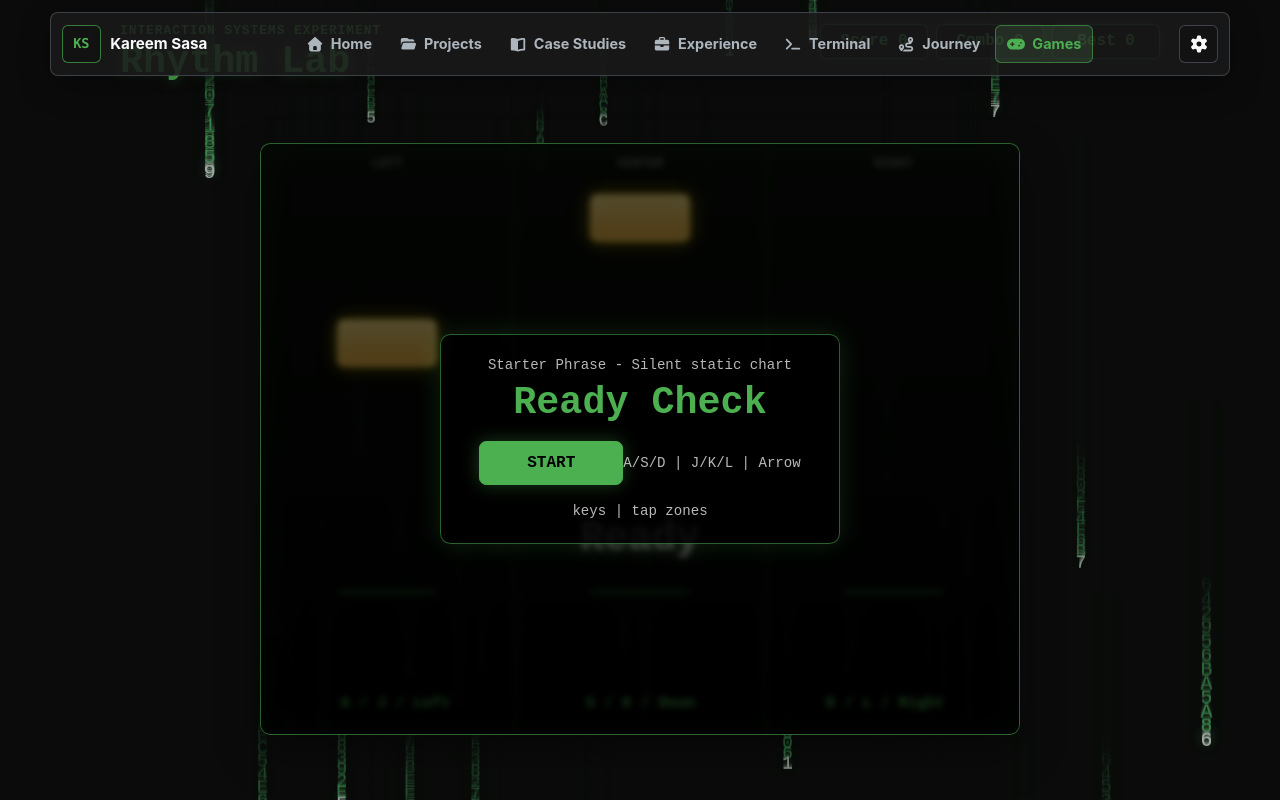
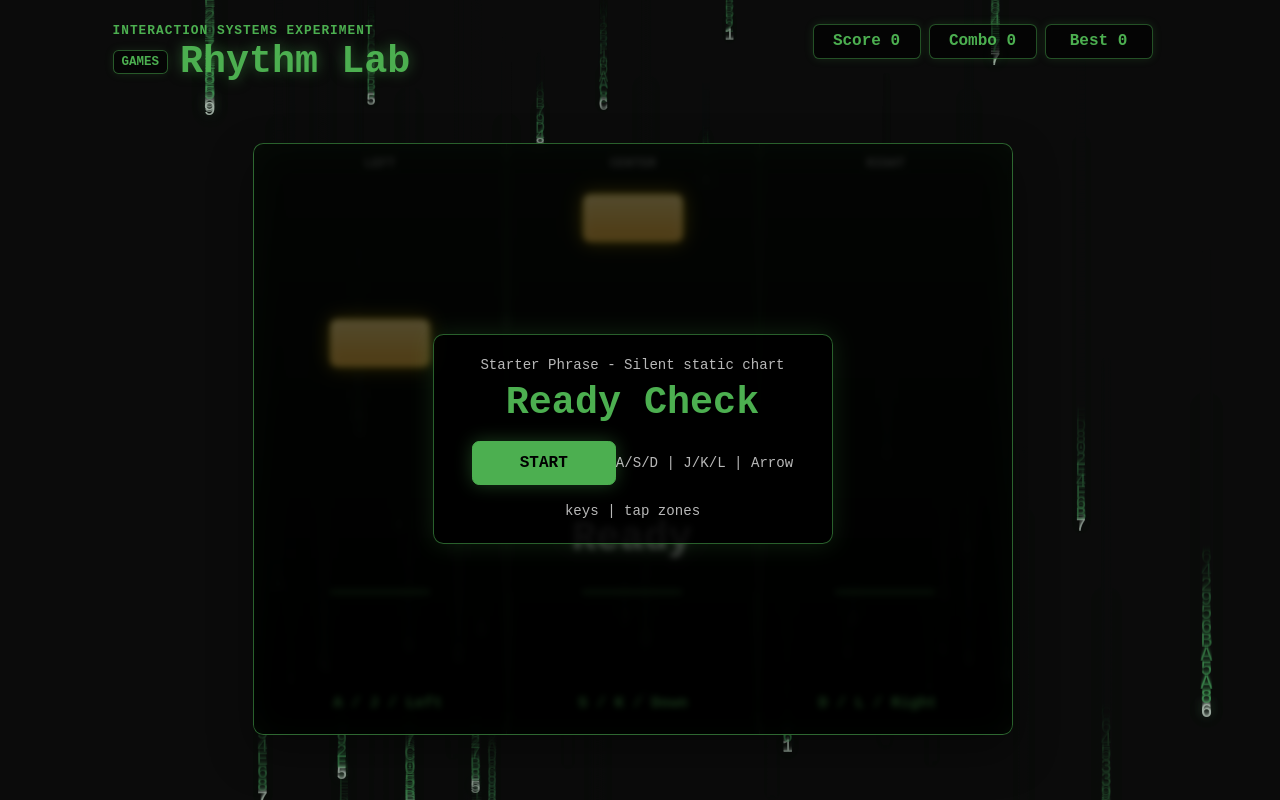
Before and after one commit to kareemsasa3/personal-website, a React (Vite) app in the folder web/: page /games/rhythm-lab in a window 1280 px wide. Built offline with nearby package versions, Linux system fonts and the light colour scheme.

Commit message:
Make Rhythm Lab route layoutless and immersive

```diff
--- a/web/src/App.tsx
+++ b/web/src/App.tsx
@@ -1,18 +1,88 @@
-import { Routes, Route } from "react-router-dom";
+import { Suspense, useEffect, type ReactElement } from "react";
+import { Routes, Route, useLocation } from "react-router-dom";
 import { AppProviders } from "./providers";
 import Layout from "./components/Layout/Layout";
+import { ErrorBoundary, PageLoader } from "./components/common";
 import {
   mainRoutes,
   topLevelRoutes,
   defaultRoute,
   notFoundRoute,
 } from "./routes";
+import {
+  DEFAULT_IMAGE_ALT,
+  DEFAULT_IMAGE_URL,
+  SITE_URL,
+  defaultRouteMetadata,
+  routeMetadataByPath,
+} from "./data/routeMetadata";
+import { getStructuredDataJson } from "./data/structuredData";
 
-function App() {
+const RouteMetadataUpdater = () => {
+  const location = useLocation();
+
+  useEffect(() => {
+    const meta = routeMetadataByPath[location.pathname] || defaultRouteMetadata;
+    const canonicalUrl = `${SITE_URL}${meta.canonicalPath}`;
+
+    if (document.title !== meta.title) document.title = meta.title;
+
+    const setMetaContent = (selector: string, content: string) => {
+      const element = document.querySelector<HTMLMetaElement>(selector);
+      if (element && element.content !== content) {
+        element.content = content;
+      }
+    };
+
+    const canonicalElement = document.querySelector<HTMLLinkElement>(
+      'link[rel="canonical"]'
+    );
+    if (canonicalElement && canonicalElement.href !== canonicalUrl) {
+      canonicalElement.href = canonicalUrl;
+    }
+
+    setMetaContent('meta[name="description"]', meta.description);
+    setMetaContent('meta[property="og:title"]', meta.title);
+    setMetaContent('meta[property="og:description"]', meta.description);
+    setMetaContent('meta[property="og:url"]', canonicalUrl);
+    setMetaContent('meta[property="og:image"]', DEFAULT_IMAGE_URL);
+    setMetaContent('meta[property="og:image:alt"]', DEFAULT_IMAGE_ALT);
+    setMetaContent('meta[name="twitter:title"]', meta.title);
+    setMetaContent('meta[name="twitter:description"]', meta.description);
+    setMetaContent('meta[name="twitter:image"]', DEFAULT_IMAGE_URL);
+    setMetaContent('meta[name="twitter:image:alt"]', DEFAULT_IMAGE_ALT);
+
+    const structuredDataElement = document.querySelector<HTMLScriptElement>(
+      'script[type="application/ld+json"][data-site-structured-data="true"]'
+    );
+    const structuredDataJson = getStructuredDataJson(location.pathname);
+    if (
+      structuredDataElement &&
+      structuredDataElement.textContent !== structuredDataJson
+    ) {
+      structuredDataElement.textContent = structuredDataJson;
+    }
+  }, [location.pathname]);
+
+  return null;
+};
+
+const topLevelRouteElement = (element: ReactElement) => (
+  <ErrorBoundary>
+    <Suspense fallback={<PageLoader />}>{element}</Suspense>
+  </ErrorBoundary>
+);
+
+const AppRoutes = () => {
+  useEffect(() => {
+    document.documentElement.classList.add("app-ready");
+  }, []);
+
   return (
-    <AppProviders>
+    <>
+      <RouteMetadataUpdater />
       <Routes>
-        {/* The Layout route wraps all other pages */}
+        {/* The Layout route wraps standard site pages */}
         <Route path="/" element={<Layout />}>
           {/* The 'index' route is the default page for the parent's path ("/") */}
           <Route index={defaultRoute.index} element={defaultRoute.element} />
@@ -28,9 +98,21 @@ function App() {
 
         {/* Render top-level routes that don't use the main Layout */}
         {topLevelRoutes.map((route) => (
-          <Route key={route.path} path={route.path} element={route.element} />
+          <Route
+            key={route.path}
+            path={route.path}
+            element={topLevelRouteElement(route.element)}
+          />
         ))}
       </Routes>
+    </>
+  );
+};
+
+function App() {
+  return (
+    <AppProviders>
+      <AppRoutes />
     </AppProviders>
   );
 }
--- a/web/src/components/Layout/Layout.tsx
+++ b/web/src/components/Layout/Layout.tsx
@@ -9,14 +9,6 @@ import { PageLoader } from "../common";
 import ErrorBoundary from "../common/ErrorBoundary";
 import { useLayoutContext } from "../../contexts/LayoutContext";
 import { useNavigationMode } from "../../contexts/NavigationModeContext";
-import {
-  DEFAULT_IMAGE_ALT,
-  DEFAULT_IMAGE_URL,
-  SITE_URL,
-  defaultRouteMetadata,
-  routeMetadataByPath,
-} from "../../data/routeMetadata";
-import { getStructuredDataJson } from "../../data/structuredData";
 import "./Layout.css";
 
 const pageVariants = {
@@ -72,49 +64,6 @@ const Layout = () => {
     }
   }, [isLoading]);
 
-  useEffect(() => {
-    const meta = routeMetadataByPath[location.pathname] || defaultRouteMetadata;
-    const canonicalUrl = `${SITE_URL}${meta.canonicalPath}`;
-
-    if (document.title !== meta.title) document.title = meta.title;
-
-    const setMetaContent = (selector: string, content: string) => {
-      const element = document.querySelector<HTMLMetaElement>(selector);
-      if (element && element.content !== content) {
-        element.content = content;
-      }
-    };
-
-    const canonicalElement = document.querySelector<HTMLLinkElement>(
-      'link[rel="canonical"]'
-    );
-    if (canonicalElement && canonicalElement.href !== canonicalUrl) {
-      canonicalElement.href = canonicalUrl;
-    }
-
-    setMetaContent('meta[name="description"]', meta.description);
-    setMetaContent('meta[property="og:title"]', meta.title);
-    setMetaContent('meta[property="og:description"]', meta.description);
-    setMetaContent('meta[property="og:url"]', canonicalUrl);
-    setMetaContent('meta[property="og:image"]', DEFAULT_IMAGE_URL);
-    setMetaContent('meta[property="og:image:alt"]', DEFAULT_IMAGE_ALT);
-    setMetaContent('meta[name="twitter:title"]', meta.title);
-    setMetaContent('meta[name="twitter:description"]', meta.description);
-    setMetaContent('meta[name="twitter:image"]', DEFAULT_IMAGE_URL);
-    setMetaContent('meta[name="twitter:image:alt"]', DEFAULT_IMAGE_ALT);
-
-    const structuredDataElement = document.querySelector<HTMLScriptElement>(
-      'script[type="application/ld+json"][data-site-structured-data="true"]'
-    );
-    const structuredDataJson = getStructuredDataJson(location.pathname);
-    if (
-      structuredDataElement &&
-      structuredDataElement.textContent !== structuredDataJson
-    ) {
-      structuredDataElement.textContent = structuredDataJson;
-    }
-  }, [location.pathname]);
-
   return (
     // Use a simple fragment, or a div with NO positioning/transform styles
     <>
--- a/web/src/components/RhythmLab/RhythmLab.css
+++ b/web/src/components/RhythmLab/RhythmLab.css
@@ -29,6 +29,35 @@
   font-weight: 700;
   letter-spacing: 0.08em;
   text-transform: uppercase;
+}
+
+.rhythm-lab-title-row {
+  display: flex;
+  align-items: center;
+  gap: 0.75rem;
+  min-width: 0;
+}
+
+.rhythm-lab-back-link {
+  flex: 0 0 auto;
+  padding: 0.3rem 0.5rem;
+  border: 1px solid rgba(76, 175, 80, 0.5);
+  border-radius: 0.35rem;
+  background: rgba(0, 0, 0, 0.48);
+  color: var(--terminal-primary, #4caf50);
+  font-size: 0.78rem;
+  font-weight: 800;
+  line-height: 1;
+  text-decoration: none;
+  text-transform: uppercase;
+  box-shadow: 0 0 10px rgba(76, 175, 80, 0.14);
+}
+
+.rhythm-lab-back-link:hover,
+.rhythm-lab-back-link:focus-visible {
+  border-color: rgba(76, 175, 80, 0.8);
+  background: rgba(76, 175, 80, 0.12);
+  outline: none;
 }
 
 .rhythm-lab h1 {
@@ -412,6 +441,15 @@
     font-size: 0.7rem;
   }
 
+  .rhythm-lab-title-row {
+    gap: 0.55rem;
+  }
+
+  .rhythm-lab-back-link {
+    padding: 0.28rem 0.45rem;
+    font-size: 0.7rem;
+  }
+
   .rhythm-lab-hud {
     justify-content: stretch;
     max-width: none;
--- a/web/src/components/RhythmLab/RhythmLab.tsx
+++ b/web/src/components/RhythmLab/RhythmLab.tsx
@@ -6,6 +6,7 @@ import {
   useState,
   type PointerEvent,
 } from "react";
+import { Link } from "react-router-dom";
 import { starterChart } from "./rhythmCharts";
 import { type LaneIndex, type NoteJudgment } from "./types";
 import { useRhythmLab } from "./useRhythmLab";
@@ -258,7 +259,12 @@ const RhythmLab = () => {
       <header className="rhythm-lab-header">
         <div>
           <p className="rhythm-lab-eyebrow">Interaction Systems Experiment</p>
-          <h1>Rhythm Lab</h1>
+          <div className="rhythm-lab-title-row">
+            <Link className="rhythm-lab-back-link" to="/games">
+              Games
+            </Link>
+            <h1>Rhythm Lab</h1>
+          </div>
         </div>
         <div className="rhythm-lab-hud" aria-live="polite">
           <span>Score {score}</span>
--- a/web/src/pages/RhythmLab/RhythmLab.css
+++ b/web/src/pages/RhythmLab/RhythmLab.css
@@ -1,9 +1,18 @@
 .rhythm-lab-page {
-  position: fixed;
-  inset: 0;
+  position: relative;
+  width: 100%;
+  height: 100vh;
+  height: 100dvh;
+  min-height: 100vh;
+  min-height: 100dvh;
   display: flex;
   align-items: stretch;
   justify-content: stretch;
-  z-index: 10;
   overflow: hidden;
 }
+
+.rhythm-lab-page .rhythm-lab {
+  flex: 1 1 auto;
+  min-height: 0;
+  height: 100%;
+}
--- a/web/src/pages/RhythmLab/RhythmLab.tsx
+++ b/web/src/pages/RhythmLab/RhythmLab.tsx
@@ -1,9 +1,11 @@
+import AppBackground from "../../components/AppBackground/AppBackground";
 import RhythmLabGame from "../../components/RhythmLab";
 import "./RhythmLab.css";
 
 const RhythmLab = () => {
   return (
     <div className="rhythm-lab-page">
+      <AppBackground />
       <RhythmLabGame />
     </div>
   );
--- a/web/src/routes/index.tsx
+++ b/web/src/routes/index.tsx
@@ -50,7 +50,6 @@ const routes: AppRoute[] = [
   { path: "games", element: React.createElement(Games) },
   { path: "games/snake", element: React.createElement(SnakeGame) },
   { path: "games/spider", element: React.createElement(SpiderSolitaire) },
-  { path: "games/rhythm-lab", element: React.createElement(RhythmLab) },
   { path: "experience", element: React.createElement(Work) },
   { path: "work", element: React.createElement(Work) },
   { path: "journey", element: React.createElement(Journey) },
@@ -64,7 +63,9 @@ const routes: AppRoute[] = [
 export const mainRoutes: AppRoute[] = routes;
 
 // Top-level routes that don't use the main Layout
-export const topLevelRoutes: AppRoute[] = [];
+export const topLevelRoutes: AppRoute[] = [
+  { path: "games/rhythm-lab", element: React.createElement(RhythmLab) },
+];
 
 // Default and catch-all routes
 export const defaultRoute: AppRoute = {
```
